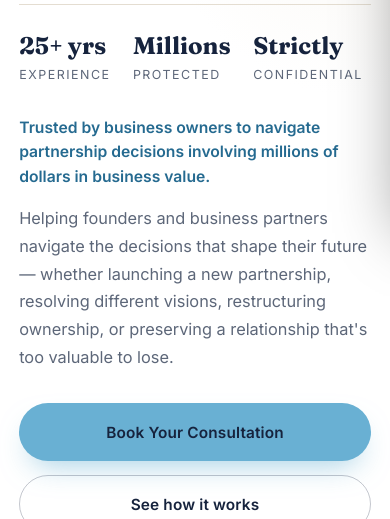
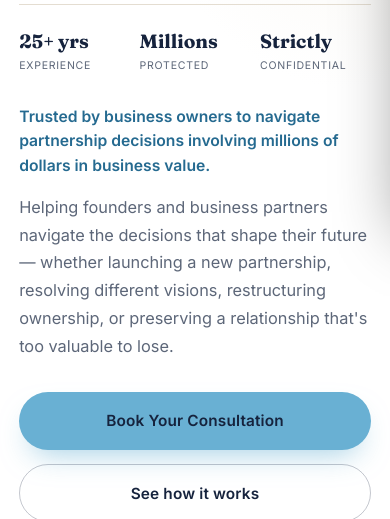
Before and after one commit to chaniechanin/partnerguru, a plain HTML site: page index.html in a window 390 px wide. Shown: the part 581-1100 px from the top of the page. Drawn offline with Linux system fonts and the light colour scheme.

Commit message:
Mobile: even 3-column hero stat strip; tidy comment

```diff
--- a/styles.css
+++ b/styles.css
@@ -898,7 +898,9 @@ body.menu-open { overflow: hidden; }
 
 @media (max-width: 460px) {
   .cards { grid-template-columns: 1fr; }
-  .hero-trust { gap: 1.4rem; }
+  .hero-trust { display: grid; grid-template-columns: repeat(3, 1fr); gap: 1rem 0.6rem; }
+  .hero-trust strong { font-size: 1.2rem; }
+  .hero-trust span { font-size: 0.66rem; letter-spacing: 0.07em; }
   .hero-actions .btn { width: 100%; }
   .brand-mark { width: 44px; height: 44px; }
   .tier { padding: 1.9rem 1.5rem; }
```
Also changed, not shown: index.html (+1 -1 lines).
